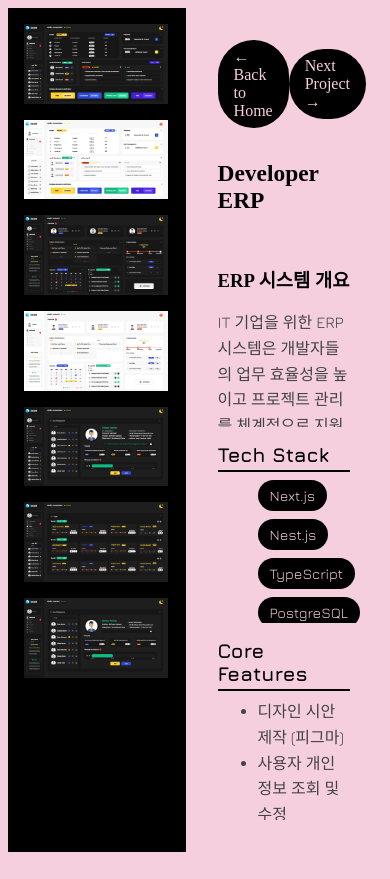
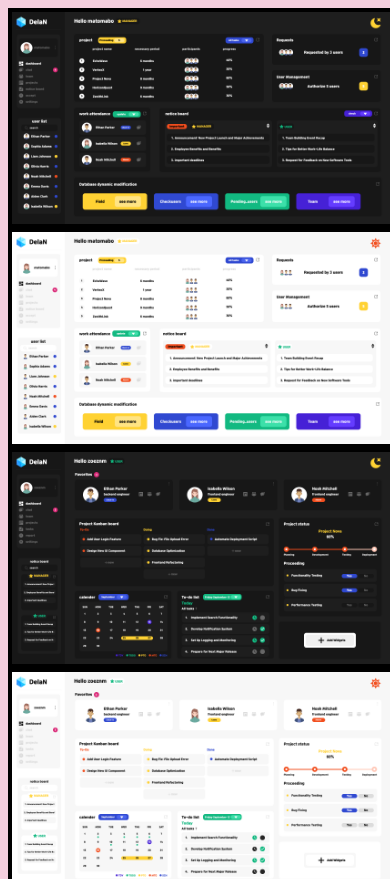
Before and after one commit to zoeznm/kim-bomi-portfolio, a React (Vite) app in the folder kbm/: page /portfolio/team/developer-erp in a window 390 px wide. Shown: the top 879 px of the page. Built offline with nearby package versions, Linux system fonts and the light colour scheme.

Commit message:
상세페이지까지 반응형 완료해서 사이트 다 반응형 완료

```diff
--- a/kbm/src/components/Portfolio/data.ts
+++ b/kbm/src/components/Portfolio/data.ts
@@ -8,6 +8,8 @@ export interface BaseProject {
   images: string[];
   stack: string[];
   features: string[];
+    /** 배포된 사이트 주소 (없으면 빈 문자열) */
+    deployUrl?: string;
 }
 
 export interface PersonalProject extends BaseProject {
@@ -52,6 +54,7 @@ export const personalProjects: PersonalProject[] = [
         import.meta.url
       ).href,
     ],
+    deployUrl: "http://whatiwantwish.s3-website.ap-northeast-2.amazonaws.com",
     reason:
       "“처음에 제작한 개인 작업물로, 원하는 디자인과 애니메이션을 자유롭게 구현할 수 있는 프로젝트를 만들고자 했습니다. 이에 따라 나만의 Wishlist 페이지를 기획하게 되었고, 이 페이지를 통해 다른 사용자에게 직관적이고 재미있게 내용을 전달할 수 있는 경험을 제공하고자 제작하게 되었습니다.”",
     stack: ["HTML", "CSS", "JavaScript"],
@@ -75,6 +78,7 @@ export const personalProjects: PersonalProject[] = [
       new URL("../../assets/images/oldversion/old_3.png", import.meta.url).href,
       new URL("../../assets/images/oldversion/old_4.png", import.meta.url).href,
     ],
+    deployUrl: "http://kimbomiportfolio.s3-website.ap-northeast-2.amazonaws.com/",
     reason:
       "이 페이지는 제 프로젝트를 효과적으로 보여줄 수 있는 공간으로, 방문자들이 쉽게 접근하고 이해할 수 있도록 구성했습니다. 각 작업물은 명확한 설명과 함께 시각적으로 매력적인 형태로 배치하여, 사용자가 흥미를 느낄 수 있도록 하였습니다. 또한, 반응형 디자인을 적용하여 다양한 기기에서 최적의 경험을 제공할 수 있도록 하였으며, 방문자들이 편리하게 탐색할 수 있는 내비게이션을 구현했습니다. 이러한 노력들을 통해 제 작업물의 가치를 더 많은 사람들과 공유하고, 피드백을 받을 수 있는 기회를 마련하고자 했습니다.",
     stack: ["React", "Lottie"],
@@ -117,6 +121,7 @@ export const personalProjects: PersonalProject[] = [
       new URL("../../assets/images/graduation/show_4.png", import.meta.url)
         .href,
     ],
+    deployUrl: "https://pakyeon.vercel.app/",
     reason:
       "친구의 졸업 패션쇼를 위해, 단순한 초대장이 아닌 쇼의 분위기와 작품 세계를 미리 체험할 수 있는 인터랙티브 플랫폼을 만들고자 했습니다. 스크롤 애니메이션 활용해 패션쇼의 감각적인 전개를 웹으로 재현했고, 포스터 갤러리와 상세 페이지를 통해 각 컬렉션의 스토리와 디테일을 생동감 있게 전달합니다. 이 사이트를 통해 지인들에게 특별한 초대 경험을 선사하고, 졸업 작품들이 가진 아름다움을 더욱 극대화하고자 했습니다.",
     stack: ["React", "TypeScript", "Vite"],
@@ -139,6 +144,7 @@ export const personalProjects: PersonalProject[] = [
       new URL("../../assets/images/newversion/new_3.png", import.meta.url).href,
       new URL("../../assets/images/newversion/new_5.png", import.meta.url).href,
     ],
+    deployUrl: "IT IS THIS SITE!",
     reason:
       "단일 스크롤 구조 위에 GSAP와 React를 활용한 다채로운 인터랙티브 애니메이션을 입혀 사용자가 페이지를 탐험하며 자연스럽게 프로젝트와 브랜딩 메시지를 경험하도록 설계했습니다. 이를 통해 기존 포트폴리오의 정적인 소개 방식을 넘어, 몰입감 있는 스토리텔링과 성능 최적화를 동시에 달성하며 저만의 차별화된 웹 경험을 구현하고자 했습니다.",
     stack: ["React", "Next.js", "TypeScript", "SCSS", "GSAP"],
--- a/kbm/src/components/Portfolio/personal/PersonalDetail.module.scss
+++ b/kbm/src/components/Portfolio/personal/PersonalDetail.module.scss
@@ -140,3 +140,133 @@ html {
   }
 
 }
+/* deploy 버튼 / 상태 영역 */
+.deploy {
+  margin-top: 2rem;
+  p {
+    margin: 0 0 1rem;
+    font-weight: bold;
+    font-family: "Jura";
+  }
+}
+
+.deployButton {
+  font-family: "Jura";
+  display: inline-block;
+  padding: 0.75rem 1.5rem;
+  border: 2px solid #000;
+  border-radius: 9999px;
+  text-decoration: none;
+  color: #F5CFDE;
+  background-color: #000;
+  transition: background 0.3s;
+  &:hover {
+    background-color: #333;
+  }
+}
+
+.deployPlaceholder {
+  color: #888;
+  font-style: italic;
+  font-family: "Jura";
+}
+/* --- Responsive (PersonalDetail) --- */
+
+/* 데스크탑 → 노트북 */
+@media (max-width: 1024px) {
+  .detailContainer {
+    flex-direction: column;
+    height: auto;
+  }
+  .images {
+    height: 40vh;
+    padding: 0.5rem;
+    img {
+      margin-bottom: 0.5rem;
+    }
+  }
+  .info {
+    padding: 1.5rem;
+    grid-template-rows:
+      auto
+      auto
+      0.8fr
+      0.8fr
+      0.8fr;
+  }
+}
+
+/* 노트북 → 태블릿 */
+@media (max-width: 768px) {
+  .detailContainer {
+    flex-direction: column;
+  }
+  .images {
+    height: 30vh;
+    padding: 0.5rem;
+  }
+  .info {
+    padding: 1rem;
+    grid-template-rows:
+      auto
+      auto
+      1fr
+      1fr
+      1fr;
+    .title {
+      font-size: 8vw;
+    }
+    .reason,
+    .stack,
+    .features {
+      ul {
+        column-count: 1;
+      }
+    }
+  }
+}
+
+/* 태블릿 → 모바일 */
+@media (max-width: 480px) {
+  .detailContainer {
+    flex-direction: column;
+  }
+  .images {
+    height: 25vh;
+    padding: 0.25rem;
+  }
+  .info {
+    padding: 0.75rem;
+    border-left: none;
+    .navButtons {
+      flex-direction: column;
+      gap: 0.5rem;
+    }
+    .title {
+      font-size: 10vw;
+      margin-bottom: 0.5rem;
+    }
+    .reason,
+    .stack,
+    .features {
+      padding-right: 0;
+      h2 {
+        font-size: 1rem;
+      }
+      ul {
+        column-count: 1;
+        margin: 0;
+      }
+    }
+    .deploy {
+      margin-top: 1rem;
+      p {
+        font-size: 0.9rem;
+      }
+      .deployButton {
+        padding: 0.5rem 1rem;
+        font-size: 0.8rem;
+      }
+    }
+  }
+}
--- a/kbm/src/components/Portfolio/personal/PersonalDetail.tsx
+++ b/kbm/src/components/Portfolio/personal/PersonalDetail.tsx
@@ -6,14 +6,14 @@ import styles from './PersonalDetail.module.scss';
 export default function PersonalDetail() {
   const { slug } = useParams<{ slug: string }>();
   const projIndex = personalProjects.findIndex(p => p.slug === slug);
-  const proj: PersonalProject| undefined = personalProjects[projIndex];
+  const proj: PersonalProject | undefined = personalProjects[projIndex];
 
   if (!proj) return <p>Project not found.</p>;
 
   const nextProj = personalProjects[projIndex + 1];
   const nextSlug = nextProj?.slug;
 
-  // 기본 .title 외에 slug 기반 modifier 클래스를 추가
+  // modifier class
   const titleClass = `${styles.title} ${styles[proj.slug] || ''}`;
 
   return (
@@ -32,6 +32,7 @@ export default function PersonalDetail() {
               Next Project →
             </Link>
           )}
+
         </div>
 
         <h1 className={titleClass}>{proj.title}</h1>
@@ -40,18 +41,30 @@ export default function PersonalDetail() {
           <h2>Why I Made This</h2>
           <p>{proj.reason}</p>
         </div>
+
         <div className={styles.stack}>
           <h2>Tech Stack</h2>
           <ul>
             {proj.stack.map(item => <li key={item}>{item}</li>)}
           </ul>
         </div>
+
         <div className={styles.features}>
           <h2>Core Features</h2>
           <ul>
             {proj.features.map(f => <li key={f}>{f}</li>)}
           </ul>
         </div>
+
+        {/* — 여기에 배포 URL 과 진행 상태 표시 */}
+        <div className={styles.deploy}>
+          {proj.deployUrl
+            ? <a href={proj.deployUrl} target="_blank" rel="noopener noreferrer" className={styles.deployButton}>
+                Visit Live Site
+              </a>
+            : <span className={styles.deployPlaceholder}>NO URL</span>
+          }
+        </div>
       </section>
     </div>
   );
--- a/kbm/src/components/Portfolio/team/TeamDetail.module.scss
+++ b/kbm/src/components/Portfolio/team/TeamDetail.module.scss
@@ -30,12 +30,11 @@ html {
   align-content: start;
   /* 상단 네비+타이틀 자동 크기, 중단 콘텐츠 flex-grow, 하단 back/next 자동 */
   grid-template-rows:
-  auto
-  auto
-  0.7fr // reason
-    0.7fr // stack
-    0.7fr // features
-    ; // 빈 공간 크게
+  auto   /* navButtons */
+  auto   /* title */
+  1.4fr  /* reason */
+  0.5fr  /* stack */
+  0.5fr;
   grid-gap: 1rem;
   padding: 2rem;
   position: relative;
@@ -127,3 +126,198 @@ html {
   }
 
 }
+/* deploy 버튼 / 상태 영역 */
+.deploy {
+  margin-top: 2rem;
+  h2 {
+    margin-bottom: 0.5rem;
+    font-size: 1.25rem;
+    color: #333;
+  }
+  p {
+    margin: 0 0 1rem;
+    font-weight: bold;
+  }
+}
+
+.deployButton {
+  font-family: "Jura";
+  display: inline-block;
+  padding: 0.75rem 1.5rem;
+  border: 2px solid #000;
+  border-radius: 9999px;
+  text-decoration: none;
+  color: #F5CFDE;
+  background-color: #000;
+  transition: background 0.3s;
+  &:hover {
+    background-color: #333;
+  }
+}
+.deployPlaceholder {
+  color: #888;
+  font-style: italic;
+  font-family: "Jura";
+}
+/* --- Responsive (PersonalDetail) --- */
+
+/* 데스크탑 → 노트북 */
+@media (max-width: 1024px) {
+  .detailContainer {
+    flex-direction: column;
+    height: auto;
+  }
+  .images {
+    height: 40vh;
+    padding: 0.5rem;
+    img {
+      margin-bottom: 0.5rem;
+    }
+  }
+  .info {
+    padding: 1.5rem;
+    grid-template-rows:
+      auto
+      auto
+      0.8fr
+      0.8fr
+      0.8fr;
+  }
+}
+@media (max-width: 1024px) {
+  .detailContainer {
+    flex-direction: column;
+  }
+  .images {
+    height: 30vh;
+    padding: 0.5rem;
+  }
+  .info {
+    padding: 1rem;
+    grid-template-rows:
+    auto   /* navButtons */
+    auto   /* title */
+    1.4fr  /* reason */
+    0.5fr  /* stack */
+    0.5fr; /* features */
+    .title {
+      font-size: 8vw;
+    }
+    .reason,
+    .stack,
+    .features {
+      ul {
+        column-count: 1;
+      }
+    }
+  }
+}
+@media (max-width: 820px) {
+  .detailContainer {
+    flex-direction: column;
+  }
+  .images {
+    height: 30vh;
+    padding: 0.5rem;
+  }
+  .info {
+    padding: 1rem;
+    grid-template-rows:
+    auto   /* navButtons */
+    auto   /* title */
+    1.4fr  /* reason */
+    0.5fr  /* stack */
+    0.5fr; /* features */
+    .title {
+      font-size: 8vw;
+    }
+    .reason,
+    .stack,
+    .features {
+      ul {
+        column-count: 1;
+      }
+    }
+  }
+}
+
+/* 노트북 → 태블릿 */
+@media (max-width: 768px) {
+  .detailContainer {
+    flex-direction: column;
+  }
+  .images {
+    height: 30vh;
+    padding: 0.5rem;
+  }
+  .info {
+    padding: 1rem;
+    grid-template-rows:
+    auto   /* navButtons */
+    auto   /* title */
+    1.4fr  /* reason */
+    0.5fr  /* stack */
+    0.5fr; /* features */
+    .title {
+      font-size: 8vw;
+    }
+    .reason,
+    .stack,
+    .features {
+      ul {
+        column-count: 1;
+      }
+    }
+  }
+}
+
+/* 태블릿 → 모바일 */
+@media (max-width: 480px) {
+  .detailContainer {
+    flex-direction: column;
+  }
+  .images {
+    height: 25vh;
+    padding: 0.25rem;
+  }
+  .info {
+    padding: 0.75rem;
+    border-left: none;
+    grid-template-rows:
+    auto   /* navButtons */
+    auto   /* title */
+    1.4fr  /* reason */
+    0.5fr  /* stack */
+    0.5fr; /* features */
+    .navButtons {
+      flex-direction: column;
+      gap: 0.5rem;
+    }
+    .title {
+      font-size: 10vw;
+      margin-bottom: 0.5rem;
+    }
+    .reason,
+    .stack,
+    .features {
+      padding-right: 0;
+      h2 {
+        font-size: 1rem;
+      }
+      ul {
+        column-count: 1;
+        margin: 0;
+      }
+    }
+    .deploy {
+      margin-top: 1rem;
+      p {
+        font-size: 0.9rem;
+      }
+      .deployButton {
+        padding: 0.5rem 1rem;
+        font-size: 0.8rem;
+      }
+    }
+  }
+}
```
Also changed, not shown: kbm/src/components/Portfolio/team/TeamDetail.tsx (+14 -14 lines).
